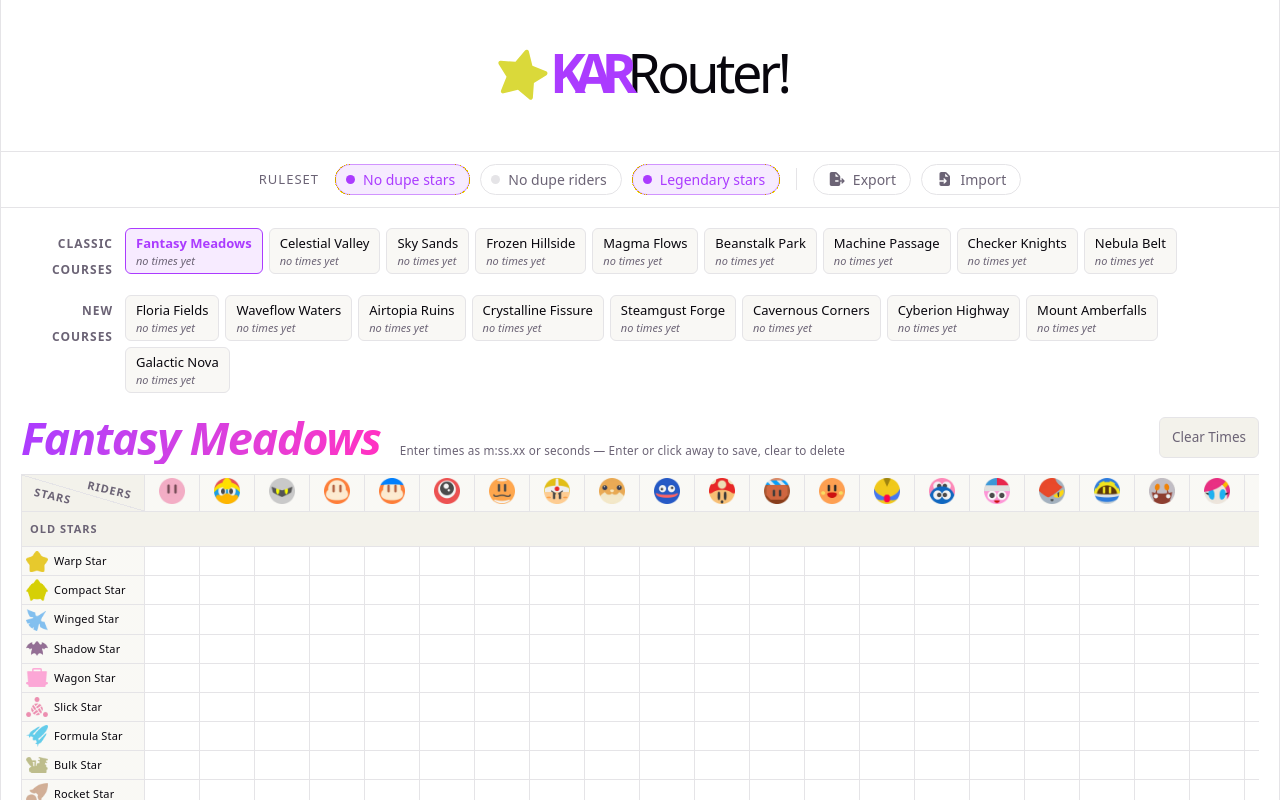
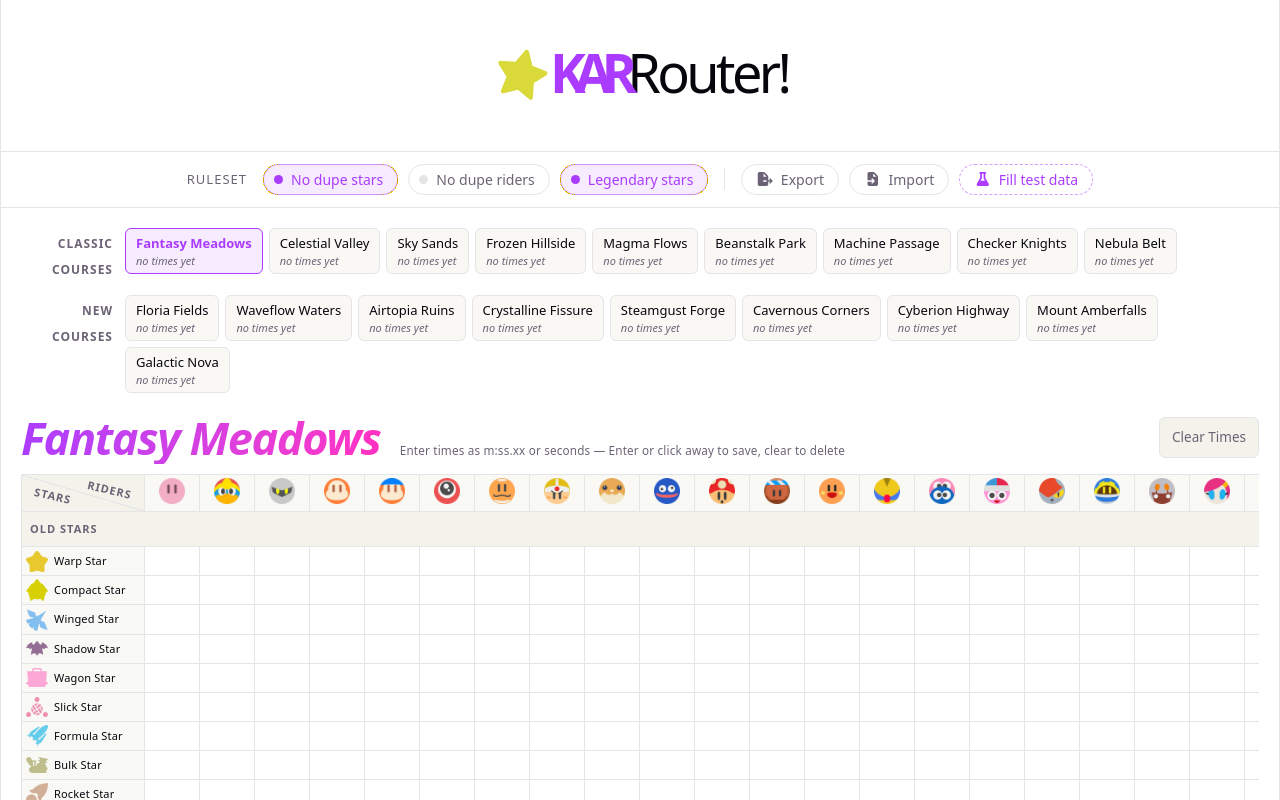
Before and after one commit to eronth/kar-router, a React (Vite) app: page / in a window 1280 px wide. Shown: the top 800 px of the page. Built offline with nearby package versions, Linux system fonts and the light colour scheme.

Commit message:
Dev create times tool

```diff
--- a/src/App.tsx
+++ b/src/App.tsx
@@ -5,6 +5,7 @@ import SettingsBar, { type Settings } from './components/SettingsBar/SettingsBar
 import CourseList from './components/CourseList/CourseList'
 import TimeGrid from './components/TimeGrid/TimeGrid'
 import DataTransfer from './components/DataTransfer/DataTransfer'
+import DevFill from './components/DevFill/DevFill'
 import RouteResults from './components/RouteResults/RouteResults'
 import { COURSES, OLD_COURSES, NEW_COURSES } from './data/gameData'
 import {
@@ -112,6 +113,7 @@ function App() {
           onReplace={importReplace}
           onMerge={importMerge}
         />
+        {import.meta.env.DEV && <DevFill onFill={importMerge} />}
       </SettingsBar>
       <main className="planner">
         <CourseList
--- /dev/null
+++ b/src/components/DevFill/DevFill.css
@@ -0,0 +1,24 @@
+.dev-fill-button {
+  display: inline-flex;
+  align-items: center;
+  gap: 7px;
+  font: 14px var(--sans);
+  color: var(--accent);
+  background: none;
+  /* Dashed border marks this as dev-only tooling. */
+  border: 1px dashed var(--accent-border);
+  border-radius: 999px;
+  padding: 5px 14px;
+  cursor: pointer;
+  transition: border-color 0.2s, color 0.2s, background 0.2s;
+
+  &:hover {
+    background: var(--accent-bg);
+    border-style: solid;
+  }
+
+  &:focus-visible {
+    outline: 2px solid var(--accent);
+    outline-offset: 2px;
+  }
+}
--- /dev/null
+++ b/src/components/DevFill/DevFill.tsx
@@ -0,0 +1,49 @@
+import { FontAwesomeIcon } from '@fortawesome/react-fontawesome'
+import { faFlask } from '@fortawesome/free-solid-svg-icons'
+import { COURSES, STARS, RIDERS } from '../../data/gameData'
+import {
+  comboKey,
+  type CourseTimes,
+  type TimesData,
+} from '../../utils/optimizer'
+import './DevFill.css'
+
+interface Props {
+  onFill: (times: TimesData) => void
+}
+
+const MIN_MS = 2 * 60_000
+const MAX_MS = 6 * 60_000
+
+function pick<T>(list: T[]): T {
+  return list[Math.floor(Math.random() * list.length)]
+}
+
+function randomTimes(): TimesData {
+  const times: TimesData = {}
+  for (const course of COURSES) {
+    const record: CourseTimes = {}
+    const combos = 3 + Math.floor(Math.random() * 6)
+    for (let i = 0; i < combos; i++) {
+      record[comboKey(pick(STARS), pick(RIDERS))] = Math.round(
+        MIN_MS + Math.random() * (MAX_MS - MIN_MS),
+      )
+    }
+    times[course] = record
+  }
+  return times
+}
+
+/** Dev-only helper; render gated behind import.meta.env.DEV. */
+export default function DevFill({ onFill }: Props) {
+  return (
+    <button
+      type="button"
+      className="dev-fill-button"
+      title="Dev only: add random 2–6 minute times to every course"
+      onClick={() => onFill(randomTimes())}
+    >
+      <FontAwesomeIcon icon={faFlask} /> Fill test data
+    </button>
+  )
+}
```
